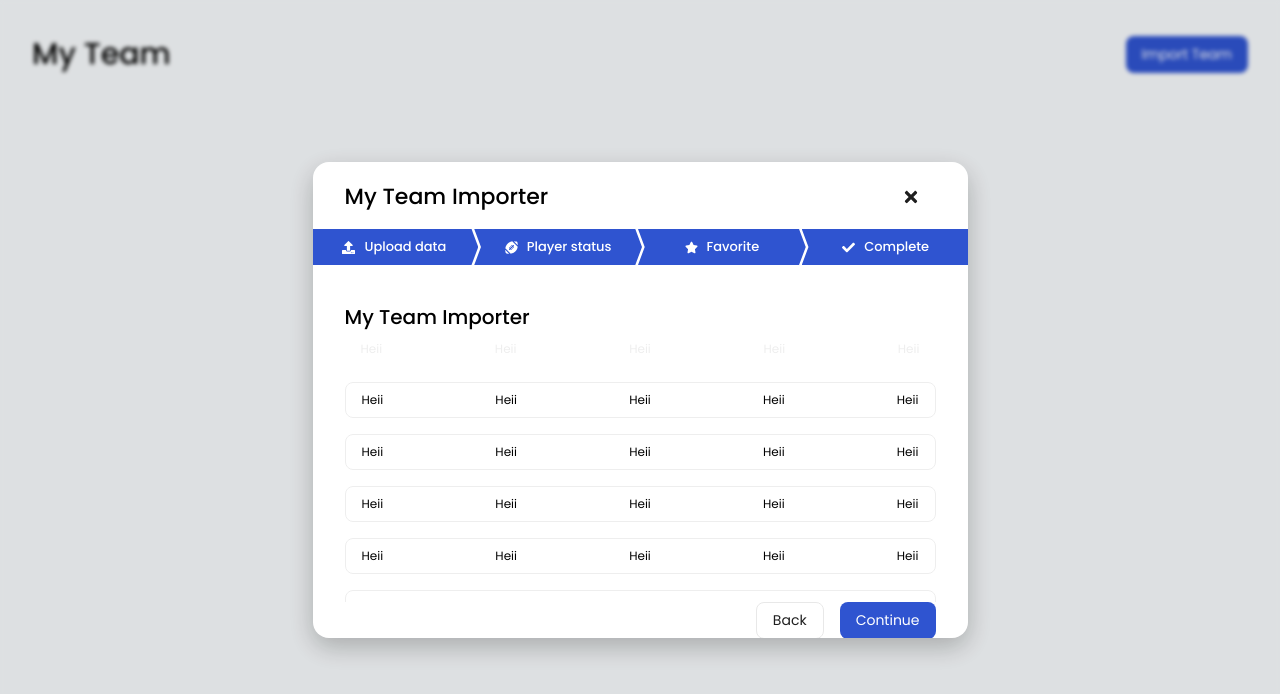
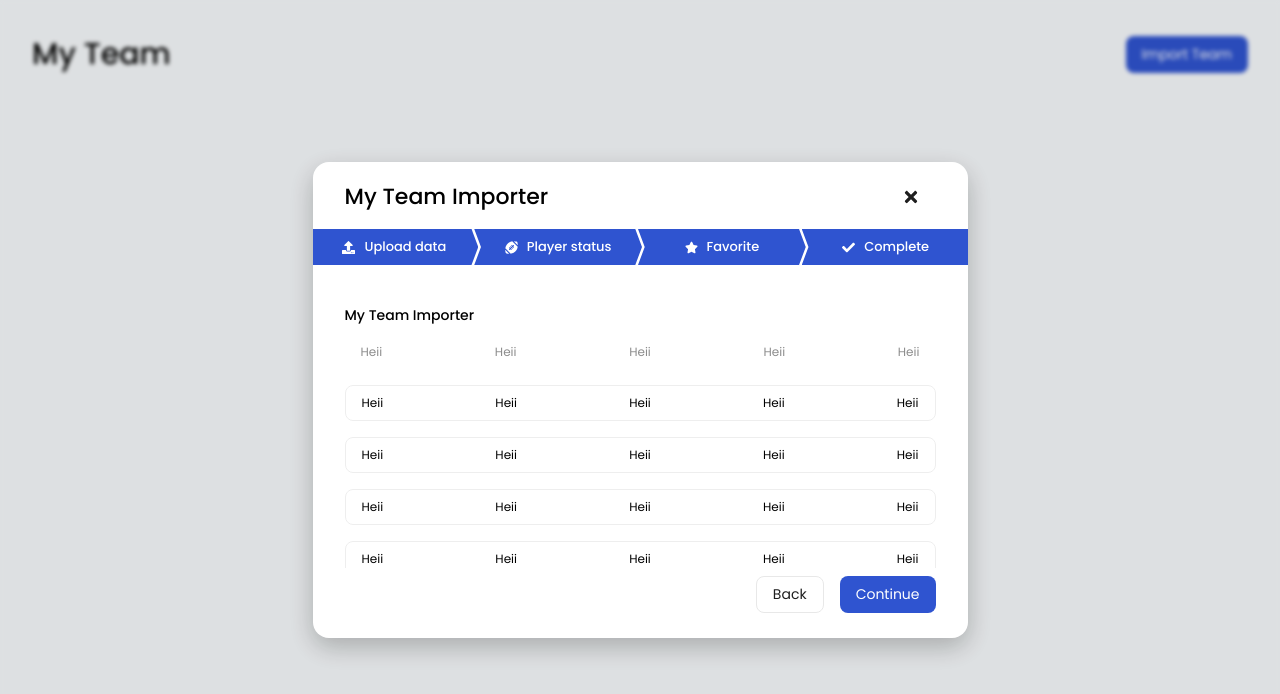
Before and after one commit to juliomerisio/koneksys-challenge, a React (Create React App) app: page / in a window 1280 px wide. Both pictures are taken after a click on the button "Import Team". Shown: the top 694 px of the page. Built offline with nearby package versions, Linux system fonts and the light colour scheme; the HTML template or start-up script is replaced by a standard one.

Commit message:
chore: small adjustments

```diff
--- a/src/components/Modal/ModalFooter.tsx
+++ b/src/components/Modal/ModalFooter.tsx
@@ -7,6 +7,7 @@ const StyledFooter = styled.footer`
   justify-content: flex-end;
   align-items: center;
   padding: 0 32px 40px;
+  margin-top: 8px;
   > button:nth-child(2) {
     margin-left: 16px;
   }
--- a/src/components/Table.tsx
+++ b/src/components/Table.tsx
@@ -22,17 +22,18 @@ const Columns = styled.div`
   font-size: 12px;
 
   font-weight: 400;
-  color: #eee;
+  color: ${(props) => props.theme.colors.lightestGray};
 `
 
 const Container = styled.div`
   width: 100%;
   display: flex;
   flex-direction: column;
+  margin-top: 8px;
 `
 const RowsContainer = styled.div`
   width: 100%;
-  max-height: 220px;
+  max-height: 183px;
   overflow-y: scroll;
   display: flex;
   flex-direction: column;
--- a/src/pages/Dashboard.tsx
+++ b/src/pages/Dashboard.tsx
@@ -43,7 +43,7 @@ export const Dashboard = () => {
             padding: '0 32px',
           }}
         >
-          <h3>My Team Importer</h3>
+          <label htmlFor='table'>My Team Importer</label>
           <Table />
         </div>
         <ModalFooter />
```
